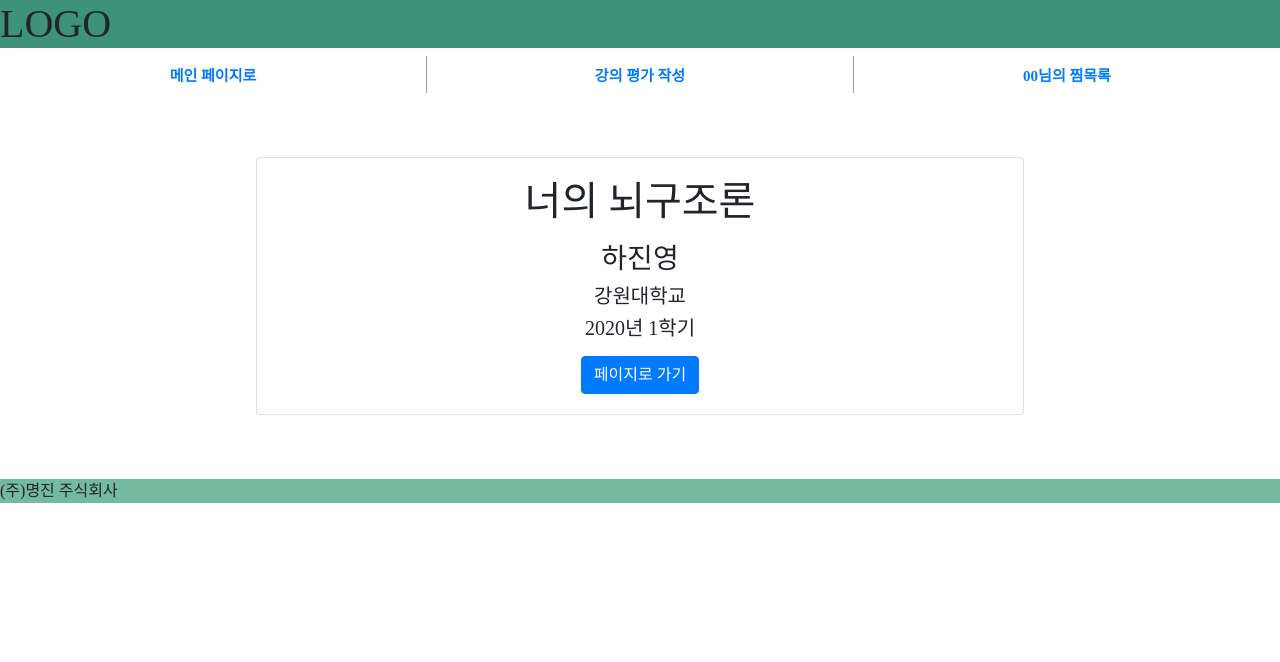
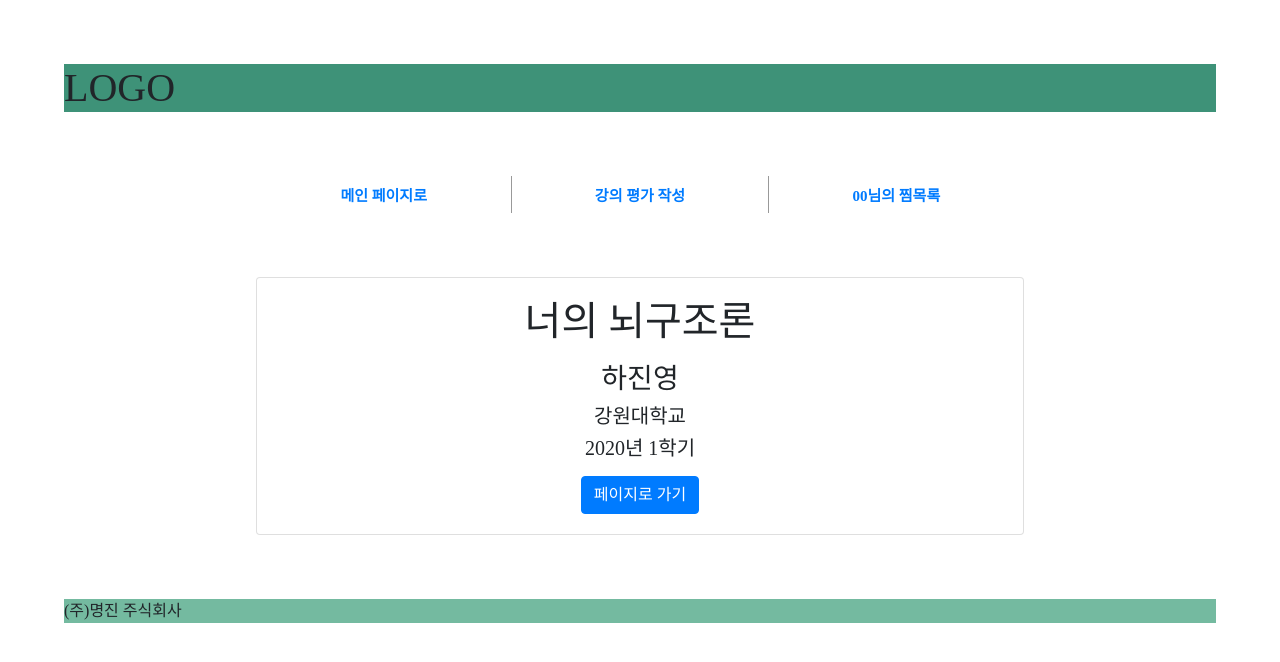
Before and after one commit to SMJin/Univ-lecture-scoring-site, a Django app: page / in a window 1280 px wide. Shown: the top 662 px of the page. Run offline with Django 3.2, Linux system fonts and the light colour scheme; data comes from the database, SQL or seed files in the repository; some libraries are stand-ins or nearby versions; some web fonts are replaced.

Commit message:
메인 페이지 디자인 수정

```diff
--- a/lectureScoring/mainLecture/static/css/base.css
+++ b/lectureScoring/mainLecture/static/css/base.css
@@ -1,10 +1,16 @@
 header {
     background-color: rgb(62, 146, 120);
+    margin: 5%;
 }
 
 nav ul li {
     border-left: solid #999 1px;
     font:bold 15px Dotum;
+}
+
+nav {
+    width: 60%;
+    margin: 5% auto;
 }
 
 nav ul li:first-child {
@@ -17,4 +23,5 @@ nav ul li:first-child {
 
 footer {
     background-color: rgb(116, 186, 160);
+    margin: 5%;
 }
```
